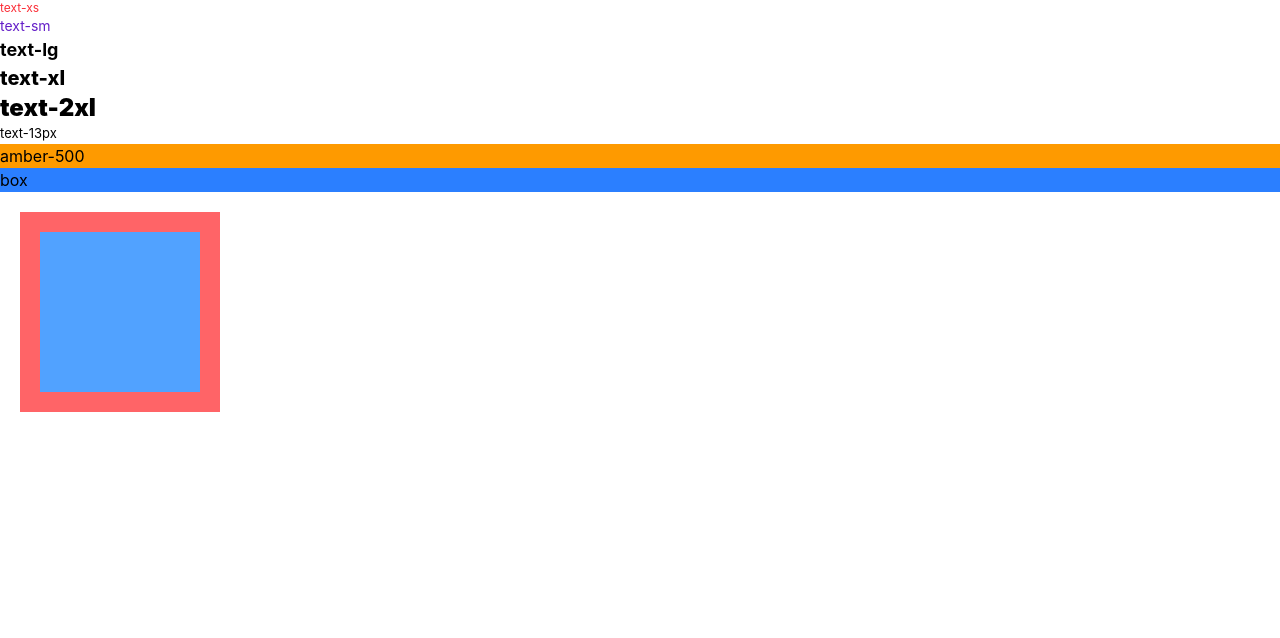
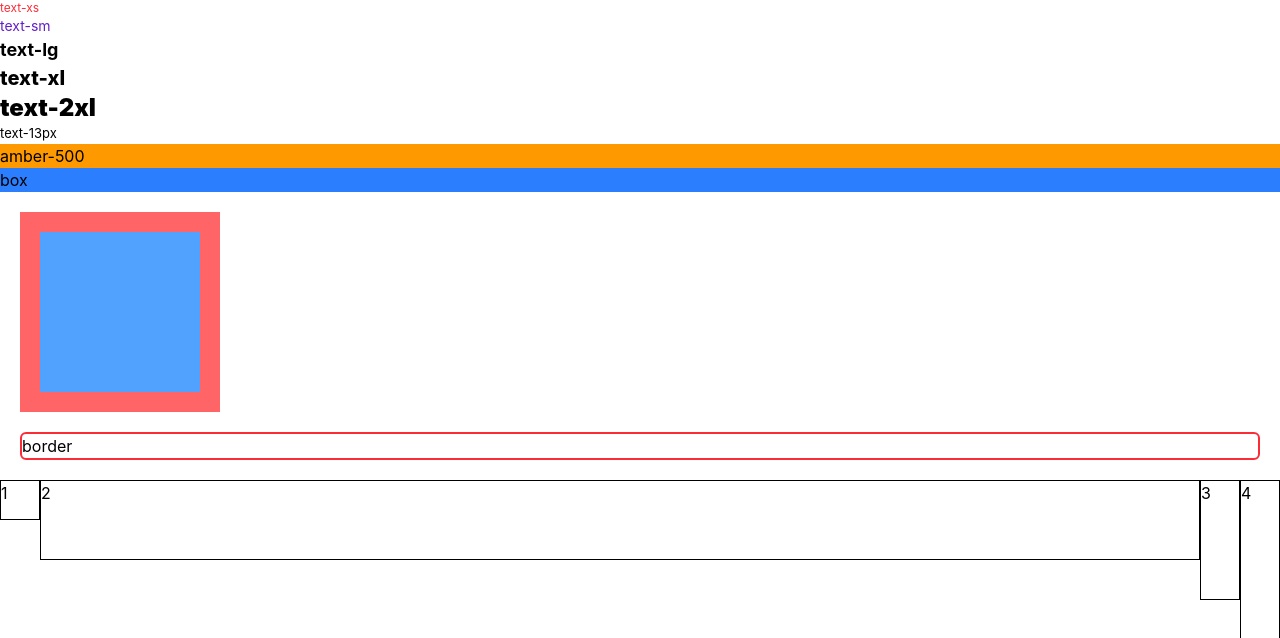
Before and after one commit to sangyeop0529/2605_onebite_exam, a React (Vite) app: page / in a window 1280 px wide. Shown: the top 638 px of the page. Built offline with nearby package versions, Linux system fonts and the light colour scheme.

Commit message:
finish: tailwind css 문법 끝

```diff
--- a/src/App.tsx
+++ b/src/App.tsx
@@ -21,6 +21,17 @@
       <div className="mx-5 my-5 h-50 w-50 bg-red-400 px-5 py-5">
         <div className="h-full w-full bg-blue-400"></div>
       </div>
+
+      {/* 보더 */}
+      <div className="m-5 rounded-md border-2 border-red-500">border</div>
+
+      {/* 플렉스 컨테이너 */}
+      <div className="flex flex-row items-start justify-evenly">
+        <div className="h-10 w-10 border">1</div>
+        <div className="h-20 w-10 flex-1 border">2</div>
+        <div className="h-30 w-10 border">3</div>
+        <div className="h-40 w-10 border">4</div>
+      </div>
     </div>
   );
 }
```
